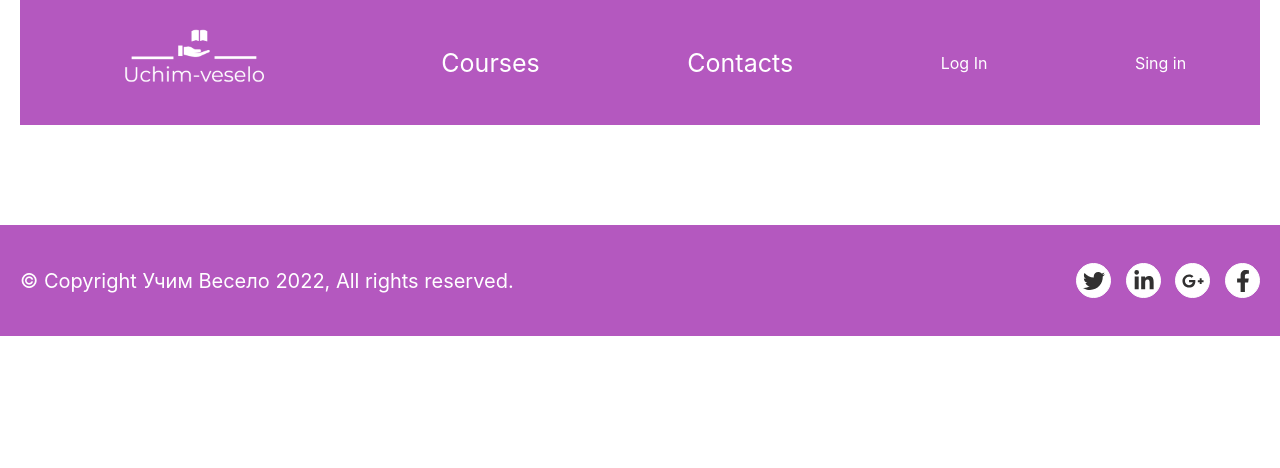
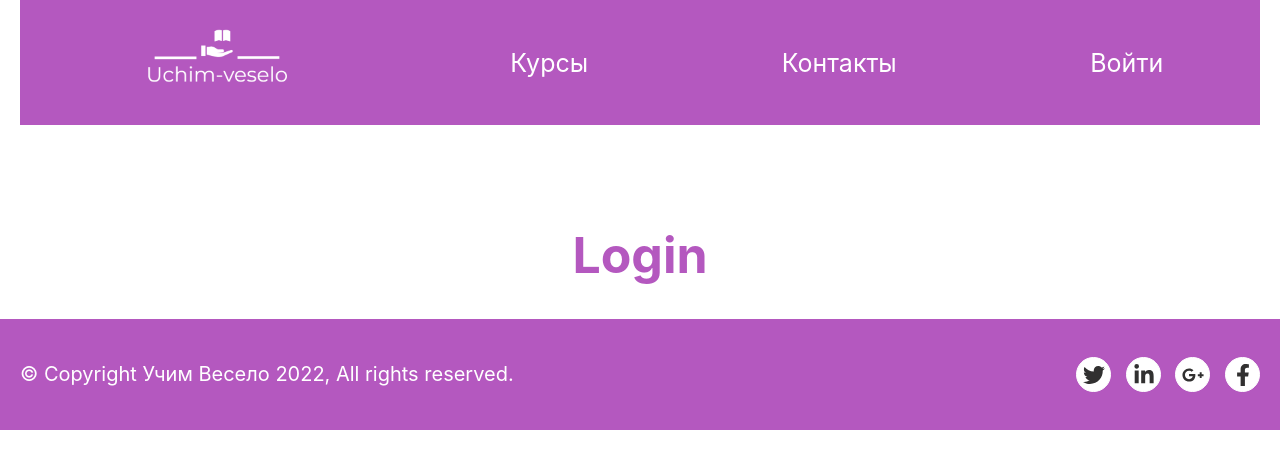
Before and after one commit to lena-sever/uchim-veselo, a React (Create React App) app in the folder front/: page /login in a window 1280 px wide. Shown: the top 468 px of the page. Built offline with nearby package versions, Linux system fonts and the light colour scheme.

Commit message:
Добавил Login в роутеры и изменил навигацию

```diff
--- a/front/src/components/Header/Header.js
+++ b/front/src/components/Header/Header.js
@@ -8,8 +8,6 @@ function Header() {
           <header class="header-wrp">
               <nav class="header__nav-wrp">
                   <Navigation />
-                  <div class="version">Log In</div>
-                  <div class="version">Sing in</div>
               </nav>
           </header>
       </>
--- /dev/null
+++ b/front/src/components/Login/Login.js
@@ -0,0 +1,10 @@
+import React from 'react';
+const Login = () => {
+return <div>
+    <h1 className='title'>
+        Login
+    </h1>
+</div>
+}
+
+export default Login;
--- a/front/src/components/Navigation/Navigation.js
+++ b/front/src/components/Navigation/Navigation.js
@@ -1,20 +1,22 @@
 import { NavLink } from "react-router-dom";
 import "./Navigation.css";
 
-import logo from '../../img/logo.png';
-
+import logo from "../../img/logo.png";
 
 function Navigation() {
     return (
         <>
             <NavLink to="/" className="home">
-              <img className="header__img" src={logo} />
-          </NavLink>
+                <img className="header__img" src={logo} />
+            </NavLink>
             <NavLink to="/courses" className="home">
-                Courses
+                Курсы
             </NavLink>
             <NavLink to="/contacts" className="home">
-                Contacts
+                Контакты
+            </NavLink>
+            <NavLink to="/login" className="home">
+                Войти
             </NavLink>
         </>
     );
--- a/front/src/components/Routing/Router.js
+++ b/front/src/components/Routing/Router.js
@@ -4,6 +4,7 @@ import Lessons from "../Lessons/Lessons";
 import InfoPage from "../InfoPage/InfoPage";
 import CoursPage from "../Сourses/CoursPage";
 import Contacts from "../Contacts/Contacts";
+import Login from "../Login/Login";
 
 function Router() {
     return (
@@ -14,6 +15,7 @@ function Router() {
                 <Route path=":coursId" element={<CoursPage />} />
             </Route>
             <Route path="/contacts" element={<Contacts />}></Route>
+            <Route path="/login" element={<Login />}></Route>
             {/*<Route path="*" element={ <Error/> }/>*/}
         </Routes>
     );
```
Also changed, not shown: front/src/App.js (indentation only).
